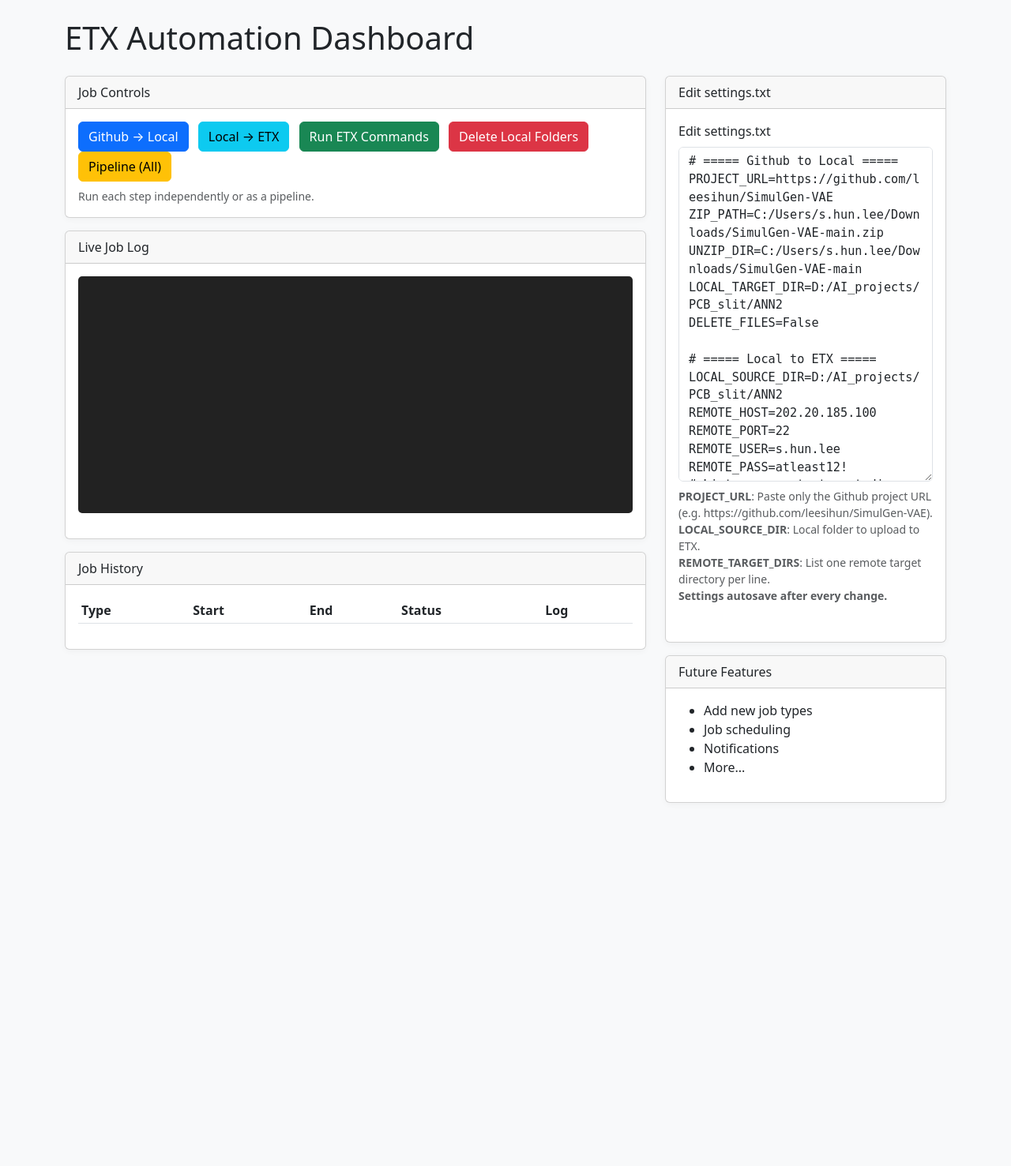
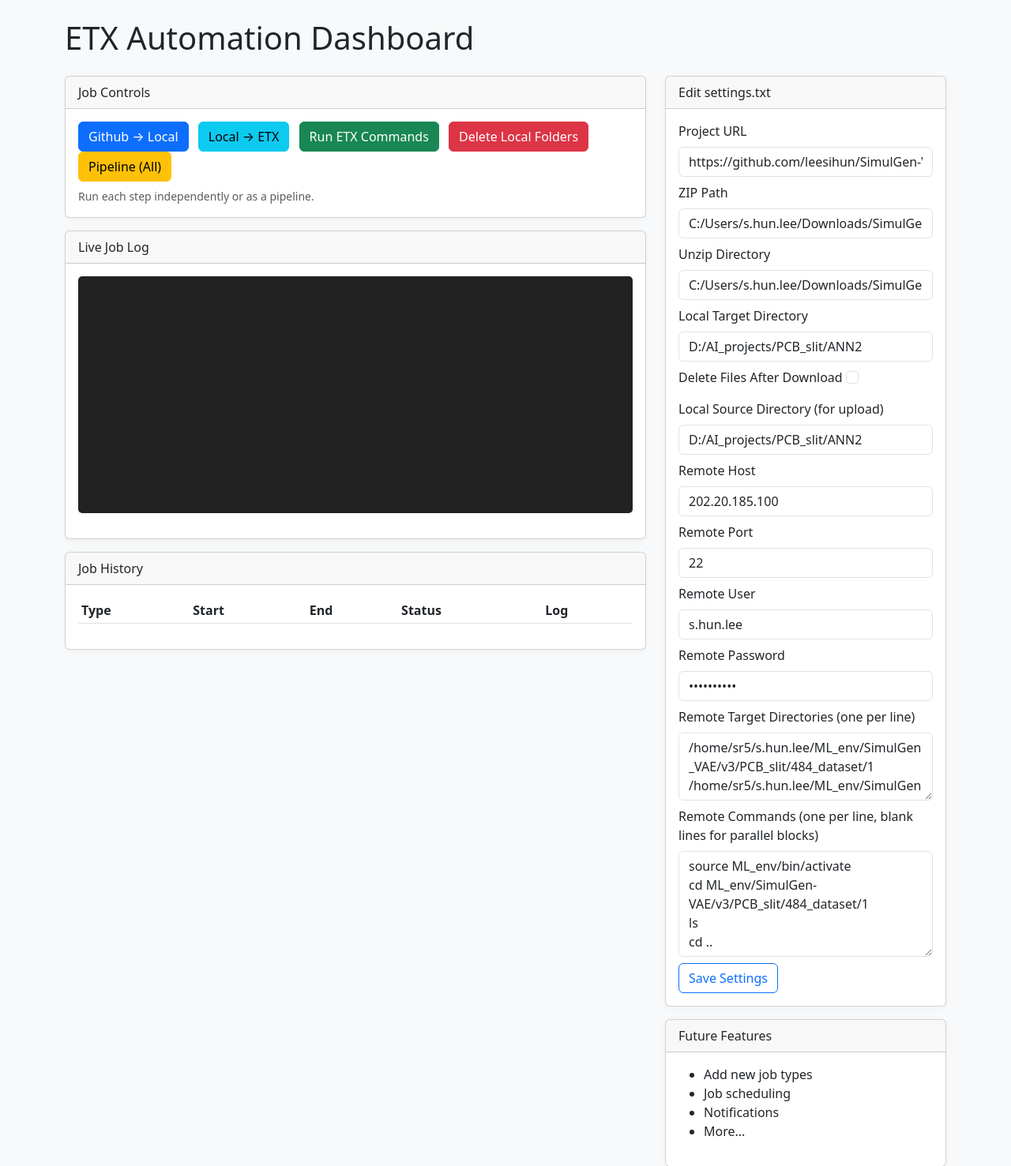
Before and after one commit to leesihun/Github_downloader, a Flask app: page / in a window 1280 px wide. Shown: the top 1477 px of the page at 79% size. Before the commit the page ends 1017 px from the top, so only its background shows below. Run offline with Flask 3, Linux system fonts and the light colour scheme; data that the repository does not hold is empty; some libraries are stand-ins or nearby versions.

Commit message:
2025-07-07 13:51:49

```diff
--- a/app.py
+++ b/app.py
@@ -4,6 +4,7 @@ import time
 from datetime import datetime
 from flask import Flask, render_template, request, jsonify, send_from_directory
 from werkzeug.utils import secure_filename
+import re
 
 # Import job functions
 from Github_to_Local_to_ETX import download_github_to_local, upload_local_to_etx, delete_local_folders
@@ -118,6 +119,61 @@ def read_settings():
     with open(SETTINGS_FILE, 'r', encoding='utf-8') as f:
         return f.read()
 
+def parse_settings_txt_to_json(settings_txt):
+    settings = {}
+    key = None
+    values = []
+    for line in settings_txt.splitlines():
+        line = line.strip()
+        if not line or line.startswith('#'):
+            continue
+        if '=' in line:
+            if key:
+                if len(values) == 1:
+                    settings[key] = values[0]
+                else:
+                    settings[key] = values
+            key, value = line.split('=', 1)
+            key = key.strip()
+            value = value.strip()
+            if value:
+                values = [value]
+            else:
+                values = []
+        else:
+            values.append(line)
+    if key:
+        if len(values) == 1:
+            settings[key] = values[0]
+        else:
+            settings[key] = values
+    return settings
+
+def write_settings_json_to_txt(settings):
+    lines = []
+    for k, v in settings.items():
+        if isinstance(v, list):
+            lines.append(f"{k}=")
+            for item in v:
+                lines.append(str(item))
+        else:
+            lines.append(f"{k}={v}")
+    return '\n'.join(lines) + '\n'
+
+@app.route('/settings_json', methods=['GET', 'POST'])
+def settings_json_route():
+    if request.method == 'POST':
+        settings = request.json
+        txt = write_settings_json_to_txt(settings)
+        with open(SETTINGS_FILE, 'w', encoding='utf-8') as f:
+            f.write(txt)
+        return jsonify({'success': True})
+    else:
+        with open(SETTINGS_FILE, 'r', encoding='utf-8') as f:
+            txt = f.read()
+        settings = parse_settings_txt_to_json(txt)
+        return jsonify(settings)
+
 # Static files for frontend
 @app.route('/static/<path:path>')
 def send_static(path):
--- a/static/app.js
+++ b/static/app.js
@@ -82,14 +82,43 @@ function setJobButtonsEnabled(enabled) {
     document.getElementById('run-pipeline').disabled = !enabled;
 }
 
-document.getElementById('settings-text').addEventListener('input', function() {
-    setJobButtonsEnabled(false);
-    clearTimeout(settingsSaveTimeout);
-    settingsSaveTimeout = setTimeout(() => {
-        const text = document.getElementById('settings-text').value;
-        fetch('/settings', {
+function loadSettingsForm() {
+    fetch('/settings_json')
+        .then(r => r.json())
+        .then(settings => {
+            for (const key in settings) {
+                const el = document.getElementById(key);
+                if (!el) continue;
+                if (el.type === 'checkbox') {
+                    el.checked = (settings[key] === true || settings[key] === 'true' || settings[key] === 1 || settings[key] === '1');
+                } else if (el.tagName === 'TEXTAREA' && Array.isArray(settings[key])) {
+                    el.value = settings[key].join('\n');
+                } else {
+                    el.value = settings[key];
+                }
+            }
+        });
+}
+
+document.getElementById('settings-form').onsubmit = function(e) {
+    e.preventDefault();
+    const form = e.target;
+    const data = {};
+    for (const el of form.elements) {
+        if (!el.name) continue;
+        if (el.type === 'checkbox') {
+            data[el.name] = el.checked;
+        } else if (el.tagName === 'TEXTAREA') {
+            // Split by newlines, filter empty lines
+            data[el.name] = el.value.split(/\r?\n/).filter(x => x.length > 0);
+        } else {
+            data[el.name] = el.value;
+        }
+    }
+    fetch('/settings_json', {
         method: 'POST',
-            body: new URLSearchParams({settings: text})
+        headers: {'Content-Type': 'application/json'},
+        body: JSON.stringify(data)
     })
     .then(r => r.json())
     .then(data => {
@@ -97,14 +126,10 @@ document.getElementById('settings-text').addEventListener('input', function() {
             document.getElementById('settings-status').textContent = 'Saved!';
             setTimeout(() => {
                 document.getElementById('settings-status').textContent = '';
-                    setJobButtonsEnabled(true);
             }, 1000);
-            } else {
-                setJobButtonsEnabled(true);
         }
     });
-    }, 600); // Debounce: 600ms after last change
-});
+};
 
 document.getElementById('run-github-to-local').onclick = () => startJob('github_to_local');
 document.getElementById('run-local-to-etx').onclick = () => startJob('local_to_etx');
@@ -113,5 +138,6 @@ document.getElementById('delete-local-folders').onclick = () => startJob('delete
 document.getElementById('run-pipeline').onclick = () => startJob('pipeline');
 
 window.onload = function() {
+    loadSettingsForm();
     updateHistory();
 };
--- a/templates/index.html
+++ b/templates/index.html
@@ -55,14 +55,55 @@
                 <div class="card-header">Edit settings.txt</div>
                 <div class="card-body">
                     <form id="settings-form">
-                        <label for="settings-text" class="form-label">Edit settings.txt</label>
-                        <textarea class="form-control mb-2" id="settings-text" rows="18">{{ settings }}</textarea>
-                        <div class="form-text mb-2">
-                            <b>PROJECT_URL</b>: Paste only the Github project URL (e.g. https://github.com/leesihun/SimulGen-VAE).<br>
-                            <b>LOCAL_SOURCE_DIR</b>: Local folder to upload to ETX.<br>
-                            <b>REMOTE_TARGET_DIRS</b>: List one remote target directory per line.<br>
-                            <b>Settings autosave after every change.</b>
+                        <div class="mb-2">
+                            <label for="PROJECT_URL" class="form-label">Project URL</label>
+                            <input type="text" class="form-control" id="PROJECT_URL" name="PROJECT_URL">
                         </div>
+                        <div class="mb-2">
+                            <label for="ZIP_PATH" class="form-label">ZIP Path</label>
+                            <input type="text" class="form-control" id="ZIP_PATH" name="ZIP_PATH">
+                        </div>
+                        <div class="mb-2">
+                            <label for="UNZIP_DIR" class="form-label">Unzip Directory</label>
+                            <input type="text" class="form-control" id="UNZIP_DIR" name="UNZIP_DIR">
+                        </div>
+                        <div class="mb-2">
+                            <label for="LOCAL_TARGET_DIR" class="form-label">Local Target Directory</label>
+                            <input type="text" class="form-control" id="LOCAL_TARGET_DIR" name="LOCAL_TARGET_DIR">
+                        </div>
+                        <div class="mb-2">
+                            <label for="DELETE_FILES" class="form-label">Delete Files After Download</label>
+                            <input type="checkbox" class="form-check-input" id="DELETE_FILES" name="DELETE_FILES">
+                        </div>
+                        <div class="mb-2">
+                            <label for="LOCAL_SOURCE_DIR" class="form-label">Local Source Directory (for upload)</label>
+                            <input type="text" class="form-control" id="LOCAL_SOURCE_DIR" name="LOCAL_SOURCE_DIR">
+                        </div>
+                        <div class="mb-2">
+                            <label for="REMOTE_HOST" class="form-label">Remote Host</label>
+                            <input type="text" class="form-control" id="REMOTE_HOST" name="REMOTE_HOST">
+                        </div>
+                        <div class="mb-2">
+                            <label for="REMOTE_PORT" class="form-label">Remote Port</label>
+                            <input type="number" class="form-control" id="REMOTE_PORT" name="REMOTE_PORT">
+                        </div>
+                        <div class="mb-2">
+                            <label for="REMOTE_USER" class="form-label">Remote User</label>
+                            <input type="text" class="form-control" id="REMOTE_USER" name="REMOTE_USER">
+                        </div>
+                        <div class="mb-2">
+                            <label for="REMOTE_PASS" class="form-label">Remote Password</label>
+                            <input type="password" class="form-control" id="REMOTE_PASS" name="REMOTE_PASS">
+                        </div>
+                        <div class="mb-2">
+                            <label for="REMOTE_TARGET_DIRS" class="form-label">Remote Target Directories (one per line)</label>
+                            <textarea class="form-control" id="REMOTE_TARGET_DIRS" name="REMOTE_TARGET_DIRS" rows="3"></textarea>
+                        </div>
+                        <div class="mb-2">
+                            <label for="REMOTE_COMMANDS" class="form-label">Remote Commands (one per line, blank lines for parallel blocks)</label>
+                            <textarea class="form-control" id="REMOTE_COMMANDS" name="REMOTE_COMMANDS" rows="5"></textarea>
+                        </div>
+                        <button class="btn btn-outline-primary" type="submit">Save Settings</button>
                         <span id="settings-status" class="ms-2"></span>
                     </form>
                 </div>
```
Also changed, not shown: Github_to_Local_to_ETX.py (+20 -8 lines), README.txt. Lines whose indentation alone changed are shown as unchanged.
